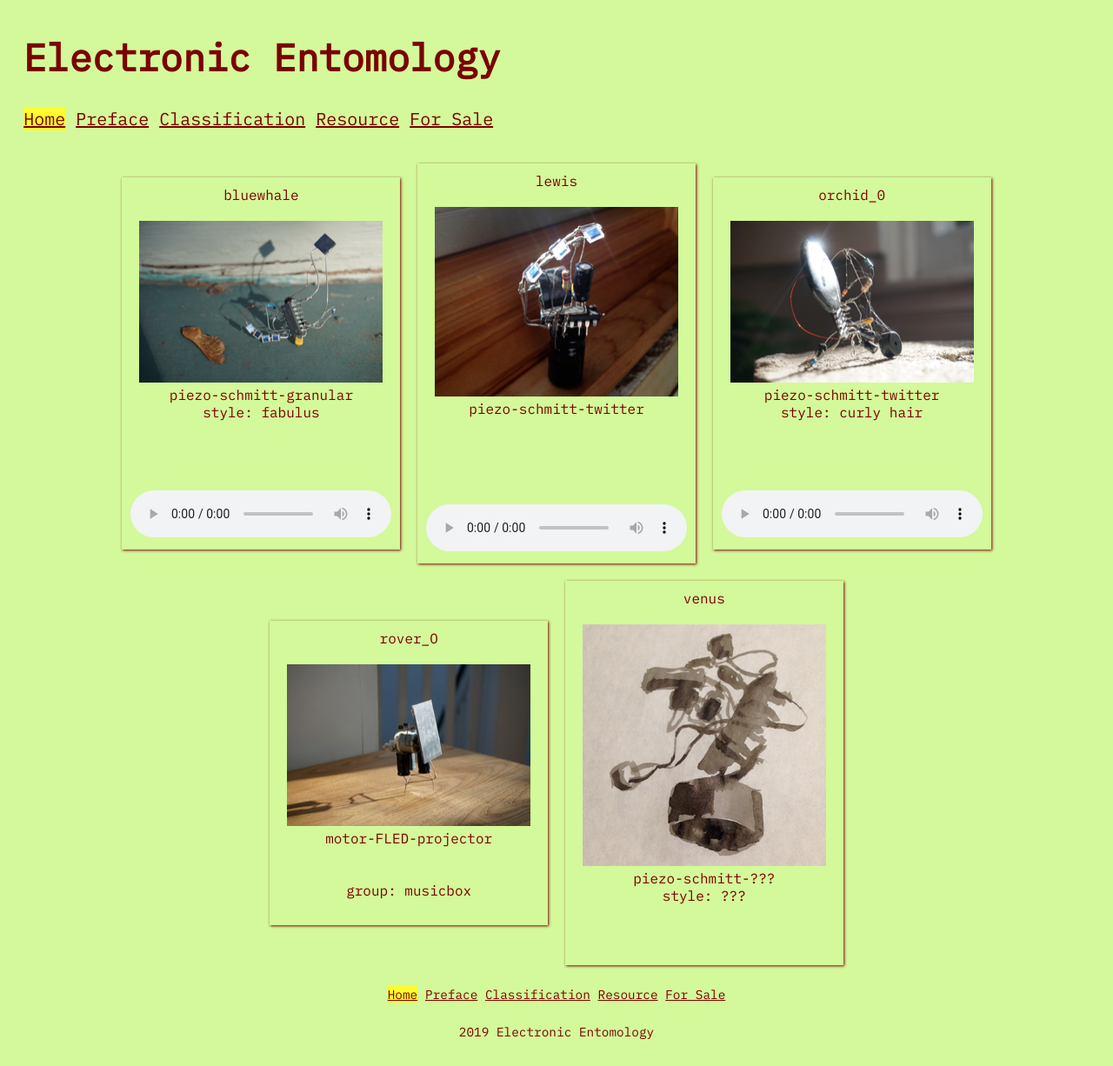
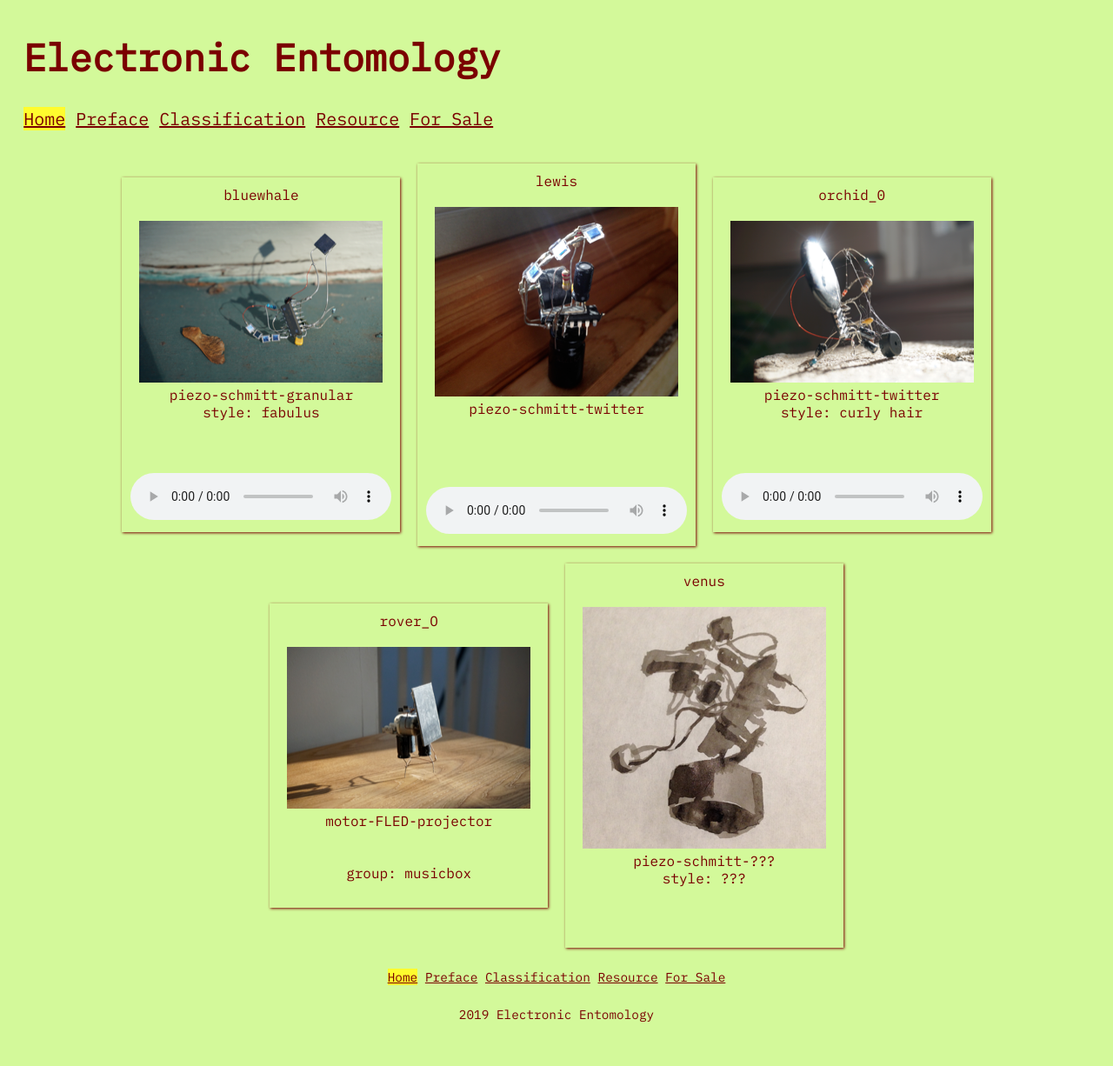
Before and after one commit to lucasyasunaga/Electronic_Entomology, a Jekyll site: the page built from index.html, in a window 1280 px wide. Shown: the whole page at 87% size. Built offline with Jekyll 4.4.1, drawn with Linux system fonts in a browser that asks for light colours.

Commit message:
Update bugs_list_all.html
j

```diff
--- a/_includes/bugs_list_all.html
+++ b/_includes/bugs_list_all.html
@@ -34,7 +34,7 @@
 					{% endif %}<br><br>
 
 					{% if bug.audio == 'ya' %}
-					<br><audio controls>
+					<audio controls>
 						<source src="{{site.baseurl}}/assets/audio/{{bug.sound}}" type="audio/wav">
 						<source src="{{site.baseurl}}/assets/audio/{{bug.sound1}}" type="audio/ogg">
 						Your browser does not support the audio element.
```
